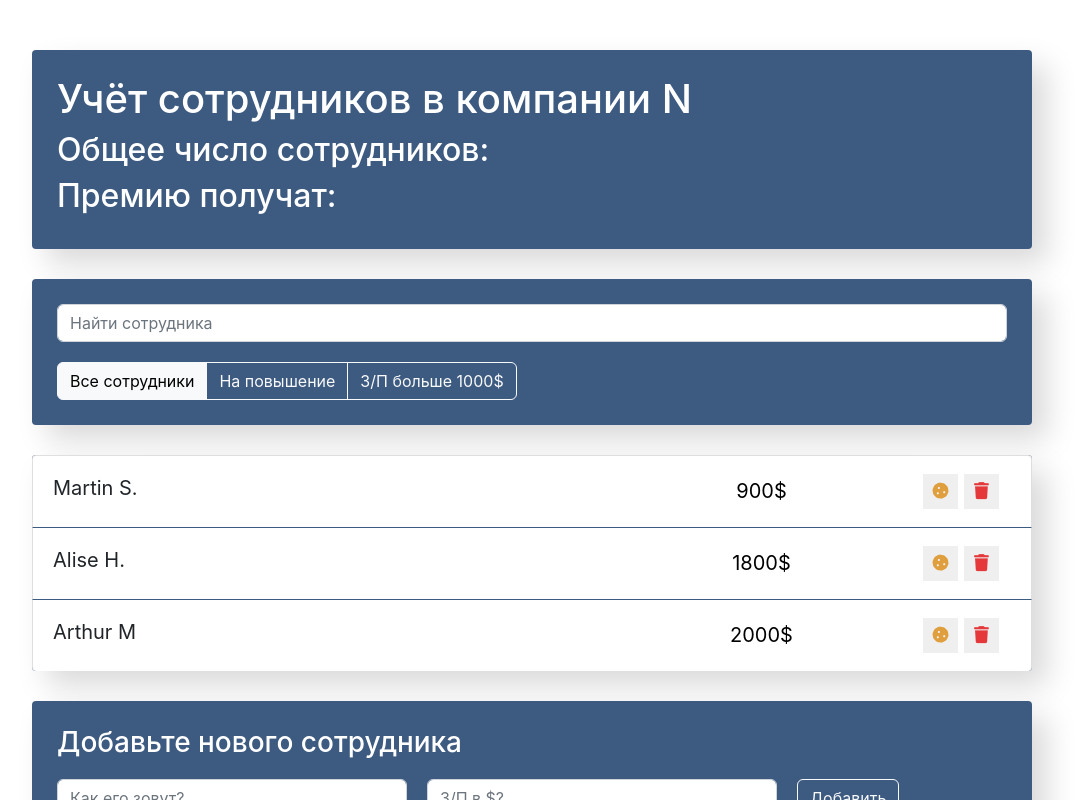
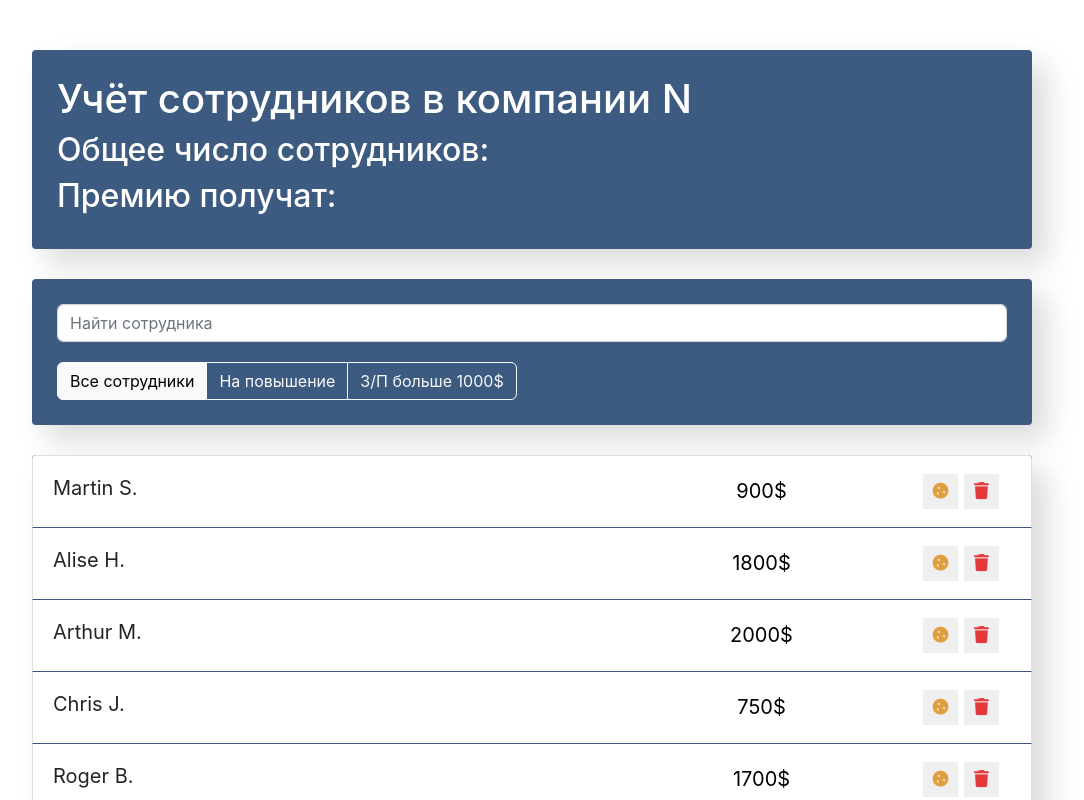
Before and after one commit to GoltvyDen/Employee-accounting, a React (Create React App) app: page / in a window 1280 px wide. Shown: the top 800 px of the page, without its empty margins (108-1192 px from the left). Built offline with nearby package versions, Linux system fonts and the light colour scheme.

Commit message:
maked functional for add/remove item from form

```diff
--- a/src/components/app/app.jsx
+++ b/src/components/app/app.jsx
@@ -1,3 +1,5 @@
+import { Component } from 'react';
+
 import AppInfo from '../app-info/app-info';
 import SearchPanel from '../search-panel/search-panel';
 import AppFilter from '../app-filter/app-filter';
@@ -6,13 +8,47 @@ import EmployeesAddForm from '../employees-add-form/employees-add-form';
 
 import './app.css';
 
-function App() {
+class App extends Component {
+    constructor(props) {
+        super(props);
+        this.state = {
+            data: [
+                {name: 'Martin S.', salary: 900, increase: false, id: 1},
+                {name: 'Alise H.', salary: 1800, increase: false, id: 2},
+                {name: 'Arthur M.', salary: 2000, increase: false, id: 3},
+                {name: 'Chris J.', salary: 750, increase: false, id: 4},
+                {name: 'Roger B.', salary: 1700, increase: false, id: 5},
+                {name: 'Abigale W.', salary: 2500, increase: false, id: 6}
+            ]
+        }
+        this.maxId = 7;
+    }
 
-    const data = [
-        {name: 'Martin S.', salary: 900, increase: true, id: 1},
-        {name: 'Alise H.', salary: 1800, increase: true, id: 2},
-        {name: 'Arthur M', salary: 2000, increase: false, id: 3}
-    ];
+    deleteItem = (id) => {
+        this.setState(({data}) => {
+            return {
+                data: data.filter(item => item.id !== id)
+            }
+        })
+    }
+
+    addItem = (name, salary) => {
+        const newItem = {
+            name: name,
+            salary: salary,
+            increase: false,
+            id: this.maxId++
+        }
+        this.setState(({data}) => {
+            const newArr = [...data, newItem];
+            return {
+                data: newArr
+            }
+        });
+
+    }
+    render() {
+        const {data} = this.state;
 
         return (
             <div className="app">
@@ -23,10 +59,13 @@ function App() {
                     <AppFilter/>
                 </div>
 
-            <EmployeesList data={data}/>
-            <EmployeesAddForm/>
+                <EmployeesList
+                    data={data}
+                    onDelete={this.deleteItem}/>
+                <EmployeesAddForm onAdd={this.addItem}/>
             </div>
         );
     }
+}
 
 export default App;
--- a/src/components/employees-add-form/employees-add-form.jsx
+++ b/src/components/employees-add-form/employees-add-form.jsx
@@ -16,6 +16,17 @@ class EmployeesAddForm extends Component {
         })
     }
 
+
+    onSubmit = (e) => {
+        const {name, salary} = this.state;
+        e.preventDefault();
+        this.props.onAdd(name,salary);
+        this.setState({
+            name: '',
+            salary: ''
+        })
+    }
+
     render() {
         const {name, salary}  = this.state;
 
@@ -23,7 +34,8 @@ class EmployeesAddForm extends Component {
             <div className="app-add-form">
                 <h3>Добавьте нового сотрудника</h3>
                 <form
-                    className="add-form d-flex">
+                    className="add-form d-flex"
+                    onSubmit = {this.onSubmit}>
                     <input type="text"
                         className="form-control new-post-label"
                         placeholder="Как его зовут?"
--- a/src/components/employees-list-item/employees-list-item.jsx
+++ b/src/components/employees-list-item/employees-list-item.jsx
@@ -24,7 +24,7 @@ class EmployeesListItem extends Component{
 
     render() {
 
-        const {name, salary} = this.props;
+        const {name, salary, onDelete} = this.props;
         const {increase, rise} = this.state;
 
         let classNames = 'list-group-item d-flex justify-content-between';
@@ -44,7 +44,8 @@ class EmployeesListItem extends Component{
                     </button>
 
                     <button type="button"
-                            className="btn-trash btn-sm ">
+                            className="btn-trash btn-sm "
+                            onClick={onDelete}>
                         <i className="fas fa-trash"></i>
                     </button>
                     <i className="fas fa-star"></i>
--- a/src/components/employees-list/employees-list.jsx
+++ b/src/components/employees-list/employees-list.jsx
@@ -2,12 +2,15 @@ import EmployeesListItem from "../employees-list-item/employees-list-item"
 
 import './employees-list.css';
 
-const EmployeesList = ({data}) => {
+const EmployeesList = ({data, onDelete}) => {
 
     const elements = data.map(item => {
         const {id, ...itemProps} = item;
         return (
-            <EmployeesListItem key = {id} {...itemProps}/>
+            <EmployeesListItem
+                key = {id}
+                {...itemProps}
+                onDelete={() => onDelete(id)}/>
         )
     })
 
```
Lines whose indentation alone changed are shown as unchanged.
